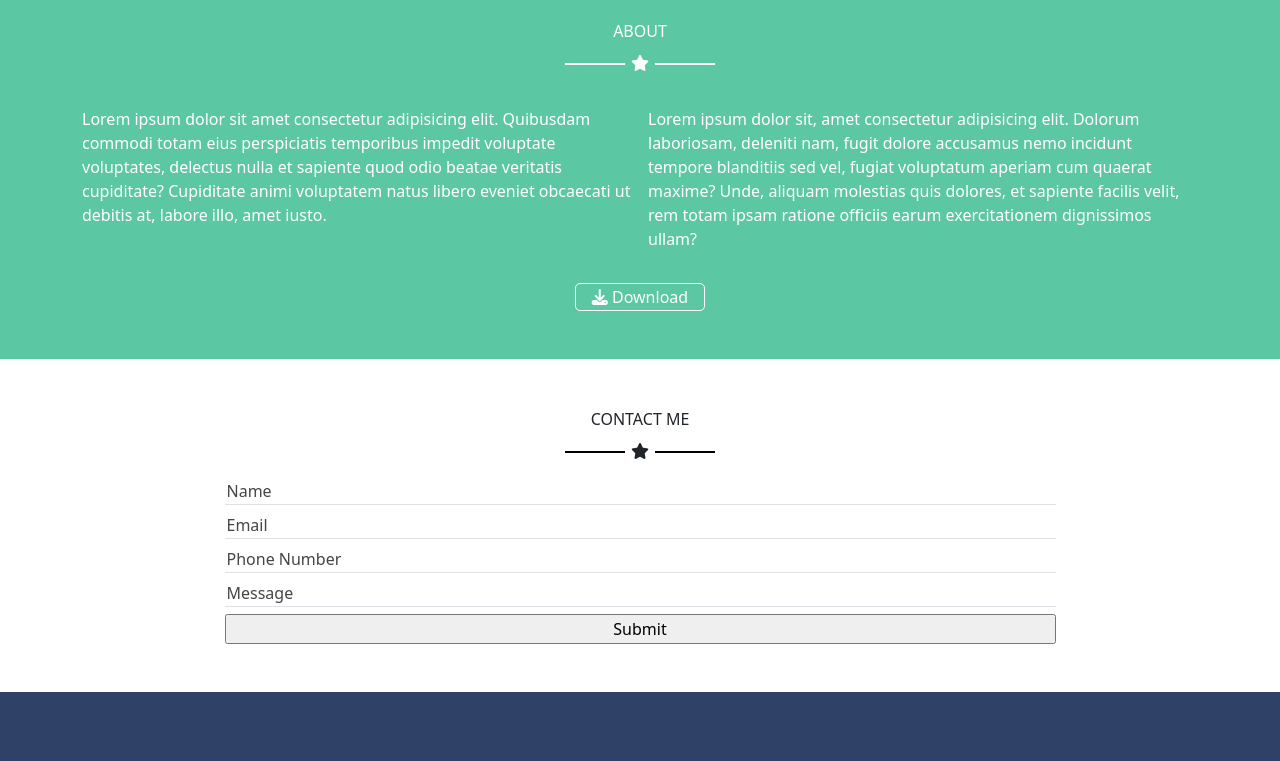
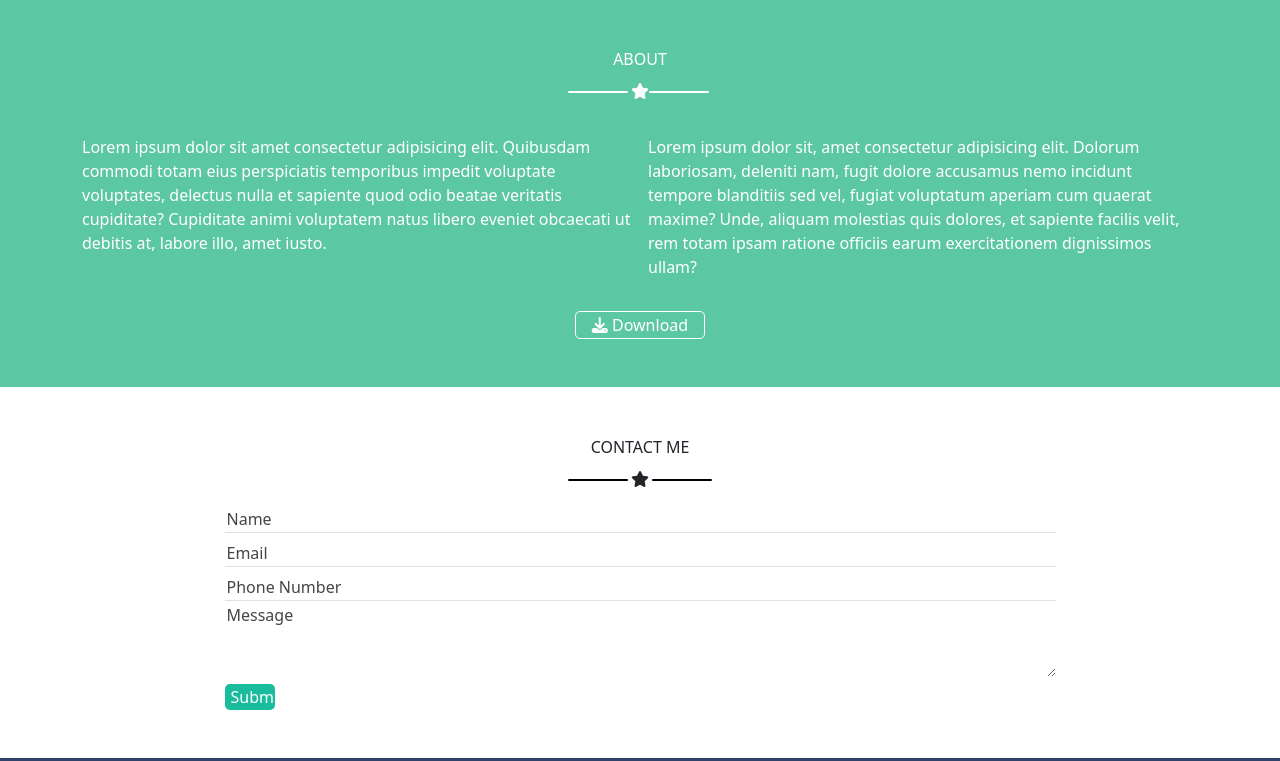
Before and after one commit to orlandomanfredini/html-css-bootstrap-freelancer, a plain HTML site: page index.html in a window 1280 px wide. Shown: the part 1221-1982 px from the top of the page. Drawn offline with nearby package versions, Linux system fonts and the light colour scheme.

Commit message:
ADD:correzione lista hero sectione

```diff
--- a/css/style.css
+++ b/css/style.css
@@ -15,6 +15,10 @@ header ul li a{
     color: white;
 }
 
+header ul li a{
+    font-size: 13px;
+}
+
 /* HERO */
 
 .hero{
@@ -23,7 +27,7 @@ header ul li a{
 }
 
 .hero__image img{
-    max-width: 200px;
+    max-width: 220px;
 }
 
 .icon-star{
@@ -35,10 +39,11 @@ header ul li a{
     content: "";
     width: 60px;
     height: 2px;
+    border-radius: 15px;
     background-color: white;
     position: absolute;
     top: 50%;
-    left: 35%;
+    left:calc(50% - 60px - 12px)
 
 }
 
@@ -46,10 +51,11 @@ header ul li a{
     content: "";
     width: 60px;
     height: 2px;
+    border-radius: 15px;
     background-color: white;
     position: absolute;
     top: 50%;
-    right: 35%;
+    right: (50% - 60px - 12px)
 
 }
 
@@ -68,21 +74,22 @@ header ul li a{
     content: "";
     width: 60px;
     height: 2px;
+    border-radius: 15px;
     background-color: black;
     position: absolute;
     top: 50%;
-    left: 35%;
-
+    left: calc(50% - 60px - 12px)
 }
 
 .icon-star-black::after{
     content: "";
     width: 60px;
     height: 2px;
+    border-radius: 15px;
     background-color: black;
     position: absolute;
     top: 50%;
-    right: 35%;
+    right: calc(50% - 60px - 12px)
 
 }
 
@@ -120,6 +127,23 @@ form input::placeholder{
     color: rgb(70, 68, 68);
 }
 
+form input[type=submit]{
+    width: 50px;
+    background-color: rgb(25, 188, 156);
+    border: none;
+    border-radius: 5px;
+    color: white;
+}
+
+form textarea{
+    border: none;
+    outline: none;
+}
+
+form textarea::placeholder{
+    color: rgb(70, 68, 68);
+}
+
 /* LOCATION */
 
 .location{
@@ -152,8 +176,11 @@ footer{
         margin: auto;
     }
 
+
     .icon-star-black{
         width: 100%;
         margin: auto;
     }
+
+
 }
--- a/index.html
+++ b/index.html
@@ -12,7 +12,7 @@
     <header class="p-1 p-md-3"> <!--header-->
         <div class="container">
             <div class="row justify-content-between align-items-center">
-                <div class=" col3 logo-title w-auto p-1">
+                <div class=" col3 logo-title w-auto p-1 fs-5">
                     START BOOSTRAP
                 </div>
                 <ul class=" col3 list-inline d-flex w-auto m-0 p-1">
@@ -21,7 +21,7 @@
                     </li>
                     <li class="list-inline-item d-none d-sm-flex"><a href="#">PORTFOLIO</a></li>
                     <li class="list-inline-item d-none d-sm-flex"><a href="#">ABOUT</a></li>
-                    <li class="list-inline-item d-none d-sm-flex "><a href="#">CONTACT</a></li>
+                    <li class="list-inline-item d-none d-sm-flex"><a href="#">CONTACT</a></li>
                 </ul>
             </div>
         </div>
@@ -38,13 +38,13 @@
                 <div class="icon-star m-auto">
                     <i class="fa-solid fa-star"></i>
                 </div>
-                <ul class=" list-inline d-flex justify-content-center gap-2 w-auto m-0 p-1">
-                    <li class="list-inline-item m-0">GRAFIC ARTIST</li>
+                <div class=" list-inline d-flex justify-content-center gap-2 w-auto m-0 p-1">
+                    <div class="m-0">GRAFIC ARTIST</div>
                     <span>-</span>
-                    <li class="list-inline-item m-0">WEB DESIGNER</li>
+                    <div class="m-0">WEB DESIGNER</div>
                     <span>-</span>
-                    <li class="list-inline-item m-0">ILLUSTRATOR</li>
-                </ul>
+                    <div class=" m-0">ILLUSTRATOR</div>
+                </div>
             </div>
         </div>
     </section>
@@ -128,7 +128,7 @@
                         <input class="border-0 border-bottom" type="text" placeholder="Name">
                         <input class="border-0 border-bottom" type="text" placeholder="Email">
                         <input class="border-0 border-bottom" type="text" placeholder="Phone Number">
-                        <input class="border-0 border-bottom" type="text" placeholder="Message">
+                        <textarea class="" name="message" id="" cols="10" rows="3" placeholder="Message"></textarea>
                         <input type="submit">
                     </form>
 
```
